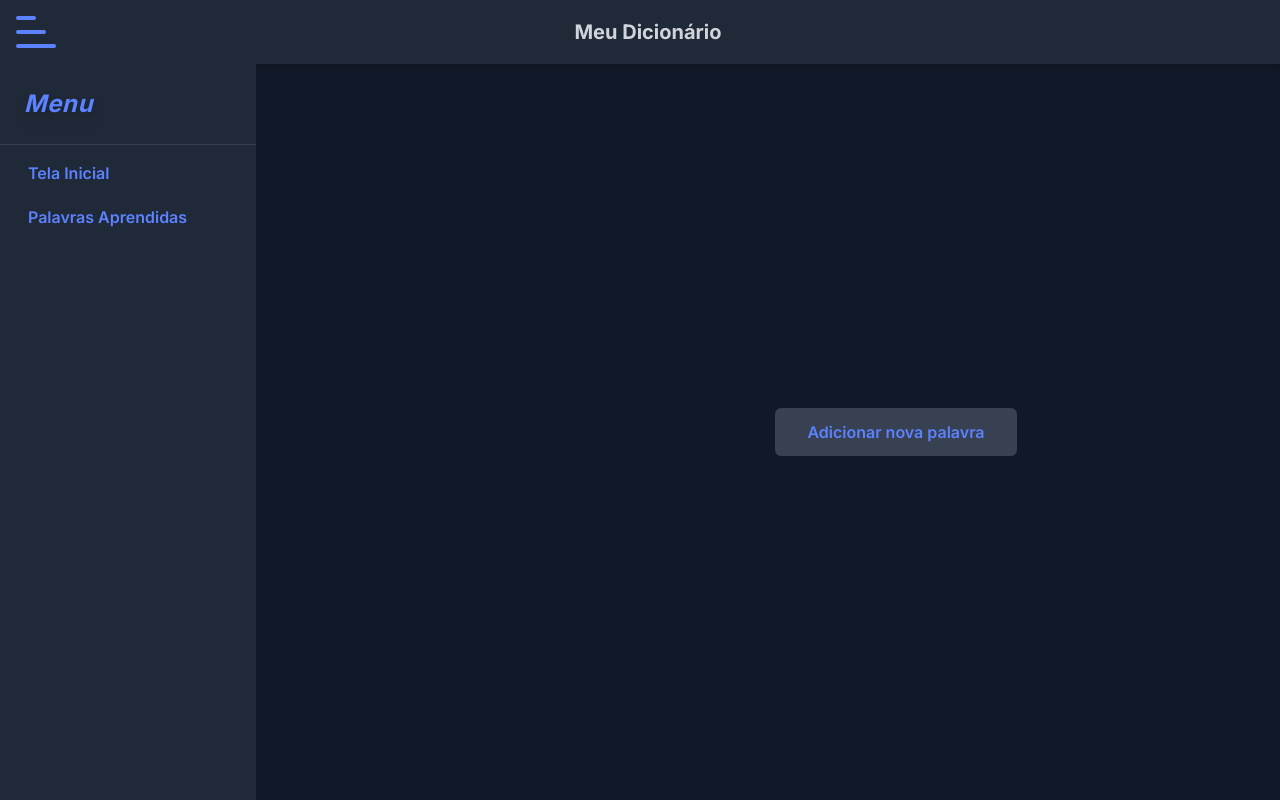
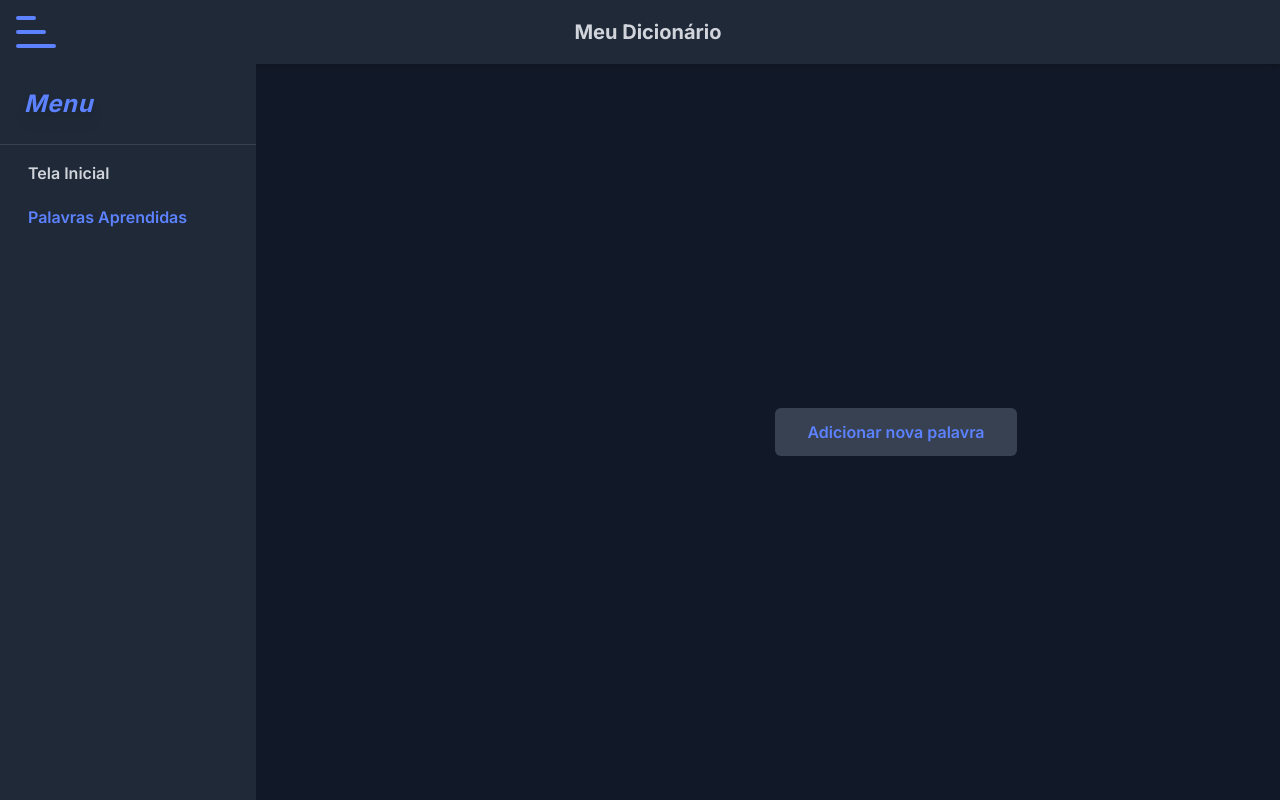
Before and after one commit to Ramalho-Sites/dicionario-ingles, a plain HTML site: page index.html in a window 1280 px wide. Drawn offline with nearby package versions, Linux system fonts and the light colour scheme.

Commit message:
tentaiva 2 dod menu ( mudanca na class )

```diff
--- a/index.html
+++ b/index.html
@@ -132,7 +132,7 @@
             <li>
              <button
                 data-page="home"
-               class="w-full text-left px-3 py-2 rounded-md hover:bg-[rgb(92,130,255)] hover:text-white focus:outline-none focus:bg-[rgb(92,130,255)] font-semibold text-custom-blue"
+               class="w-full text-left px-3 py-2 rounded-md hover:bg-[rgb(92,130,255)] hover:text-white focus:outline-none focus:bg-[rgb(92,130,255)] font-semibold"
               >
                 Tela Inicial
               </button>
```
